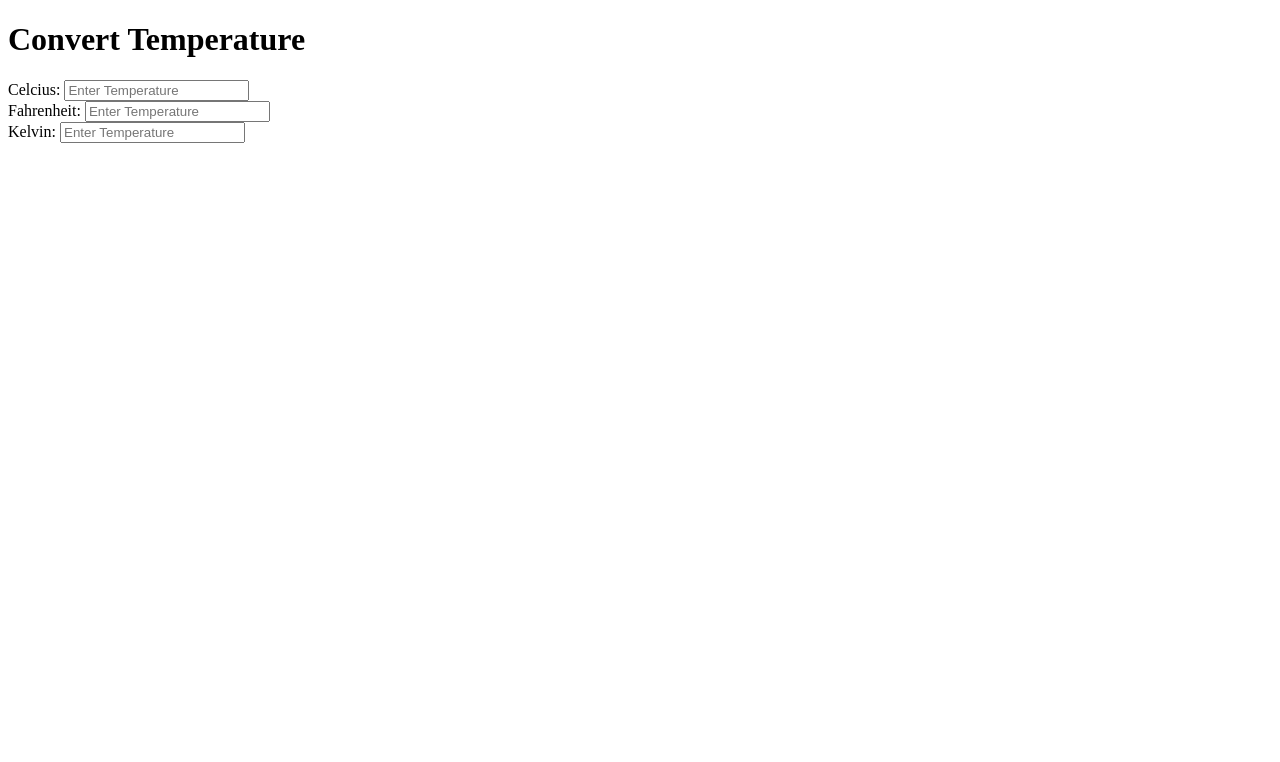
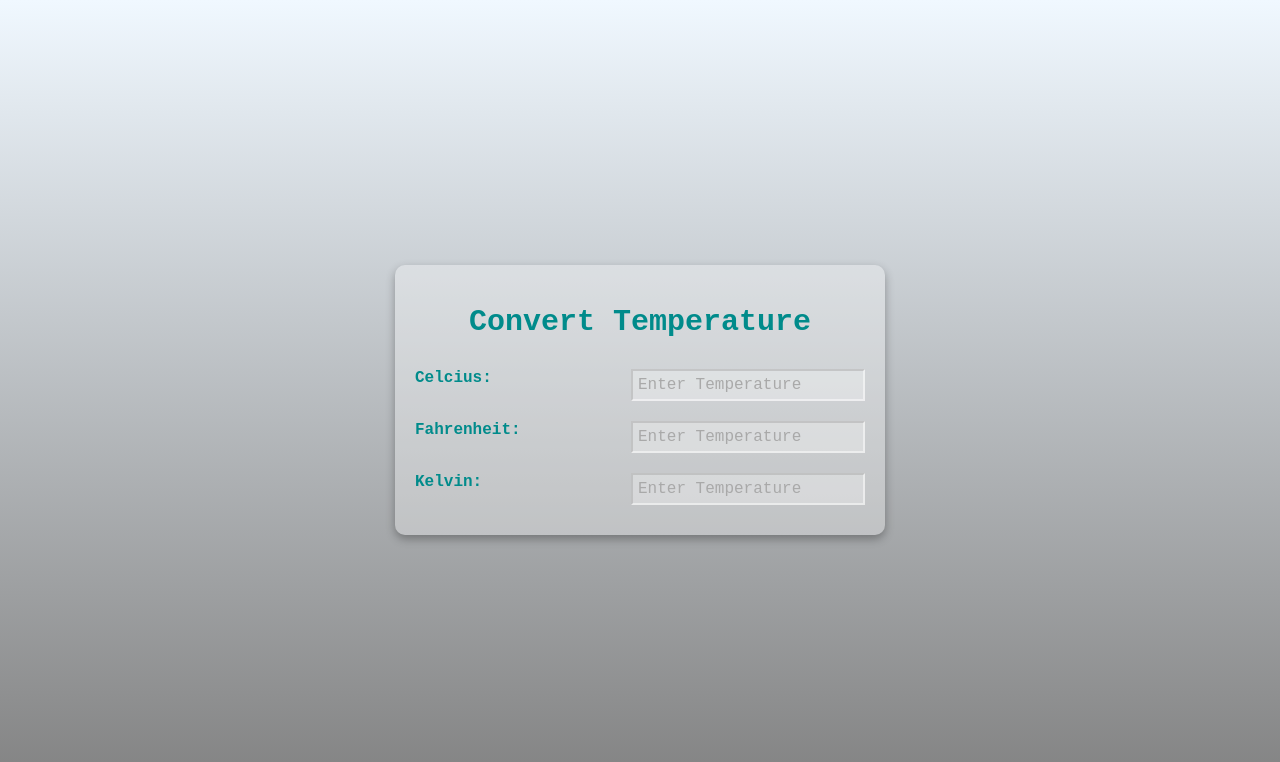
Before and after one commit to kimbrian2010/temperature_converter, a plain HTML site: page index.html in a window 1280 px wide. Drawn offline with Linux system fonts and the light colour scheme.

Commit message:
added css

```diff
--- a/index.html
+++ b/index.html
@@ -15,15 +15,15 @@
         <h1 class="heading">Convert Temperature</h1>
         <div class="temperature-container">
             <label for="celcius">Celcius:</label>
-            <input type="text" name="celcius" class="celcius" id="celcius" placeholder="Enter Temperature">
+            <input type="number" name="celcius" class="input" id="celcius" placeholder="Enter Temperature">
         </div>
         <div class="temperature-container">
             <label for="fahrenheit">Fahrenheit:</label>
-            <input type="text" name="fahrenheit" class="fahrenheit" id="fahrenheit" placeholder="Enter Temperature">
+            <input type="number" name="fahrenheit" class="input" id="fahrenheit" placeholder="Enter Temperature">
         </div>
         <div class="temperature-container">
             <label for="kelvin">Kelvin:</label>
-            <input type="text" name="kelvin" class="kelvin" id="kelvin" placeholder="Enter Temperature">
+            <input type="number" name="kelvin" class="input" id="kelvin" placeholder="Enter Temperature">
         </div>
 
 
--- a/style.css
+++ b/style.css
@@ -0,0 +1,51 @@
+body {
+    margin: 0;
+    background: linear-gradient(to bottom, aliceblue, gray);
+    min-height: 100vh;
+    display: flex;
+    align-items: center;
+    justify-content: center;
+    font-family: monospace;
+    font-weight: 600;
+    color: darkcyan;
+}
+
+.container {
+    background: rgba(255, 255, 255, .3);
+    padding: 20px;
+    box-shadow: 0 4px 10px rgba(0, 0, 0, .3);
+    border-radius: 10px;
+    width: 80%;
+    max-width: 450px;
+    min-width: 350px;
+    display: flex;
+    flex-direction: column;
+    align-items: center;
+}
+
+.heading {
+    font-size: 30px;
+}
+
+.temperature-container {
+    width: 100%;
+    padding: 10px;
+    font-weight: bold;
+    font-size: 16px;
+}
+
+.input {
+    font-family: monospace;
+    width: 220px;
+    padding: 5px;
+    float: right;
+    outline: none;
+    background: rgba(255, 255, 255, .3);
+    border-color: rgba(255, 255, 255, .5);
+    color: darkgreen;
+    font-size: 16px;
+}
+
+.input::placeholder {
+    color: darkgray;
+}
```
